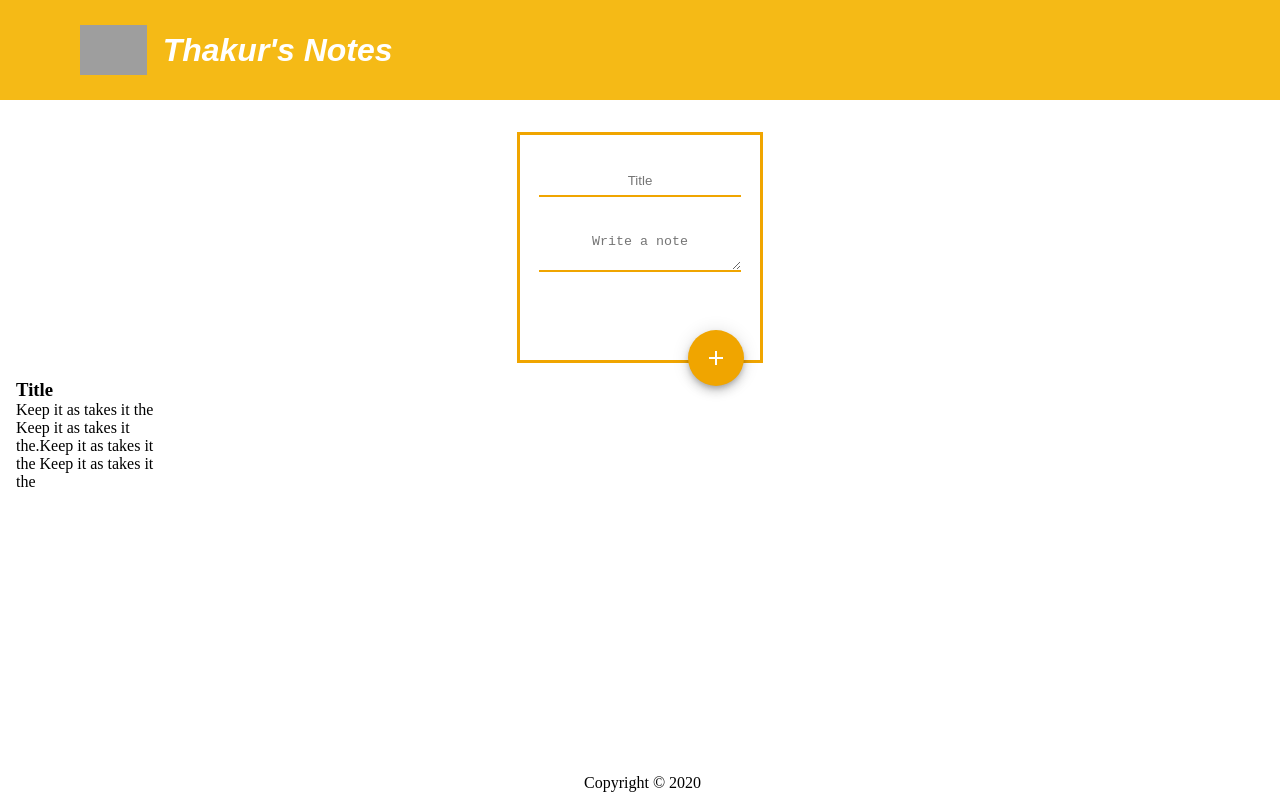
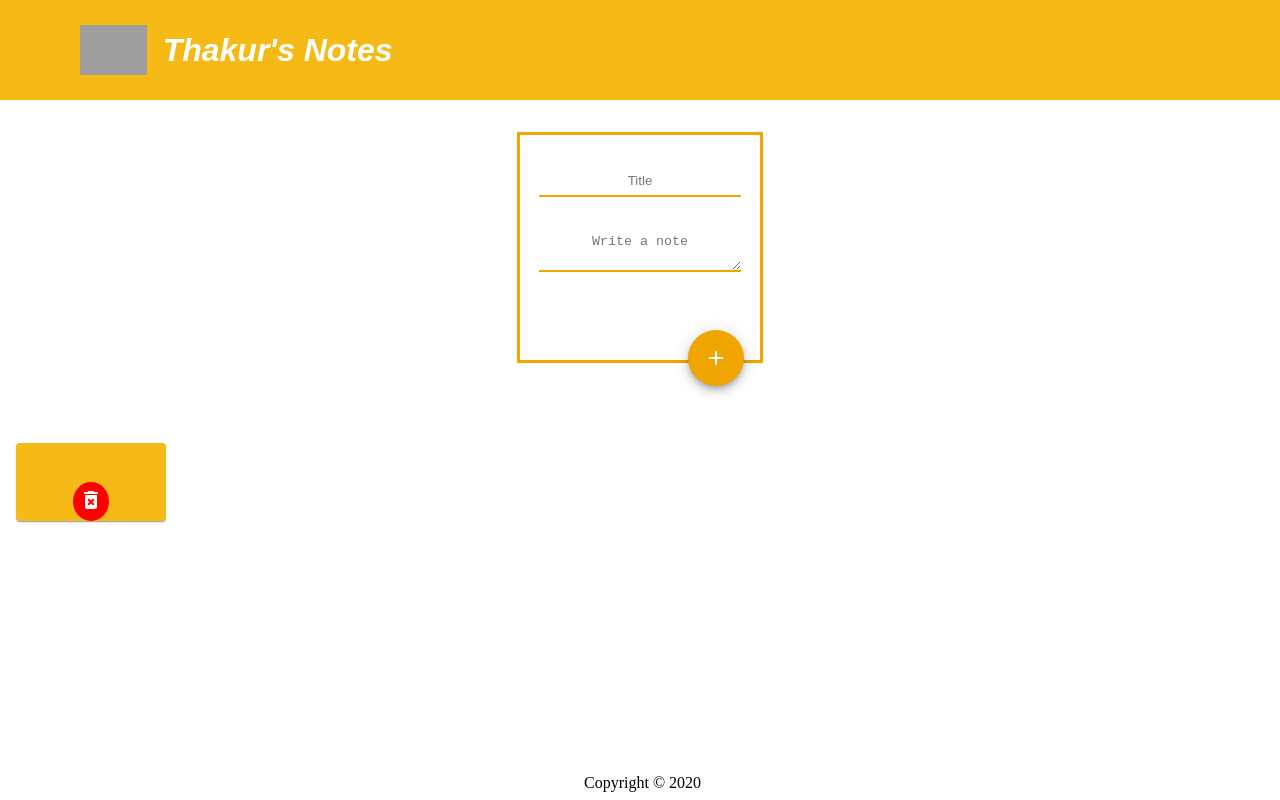
Before and after one commit to thakurakhilesh1998/GoogleKeepApp, a React (Create React App) app: page / in a window 1280 px wide. Both pictures are taken after a click on the button 715 px from the left and 357 px from the top of the page. Built offline with nearby package versions, Linux system fonts and the light colour scheme; grey boxes are pictures that could not be loaded.

Commit message:
new list created succss

```diff
--- a/src/App.js
+++ b/src/App.js
@@ -1,16 +1,34 @@
-import React from 'react';
+import React,{useState} from 'react';
 import './App.css';
 import Header from './Header';
 import Footer from './Footer';
 import CreateList from './CreateList';
 import {KeepList} from './KeepList';
 
+
 function App() {
+  const [list,setList]=useState([]);
+
+  const onCreateNote=(title)=>{
+    setList((pre)=>{
+            return(
+                [...pre,title]
+            );
+        });
+}
+
   return (
     <>
       <Header></Header>
-      <CreateList/>
-      <KeepList/>
+      <CreateList onClick={onCreateNote}/>
+
+      {
+
+        list.map((val,index)=>{
+        return <KeepList id={index} key={index} title={val.title} msg={val.msg}/>
+      })
+
+      }
       <Footer></Footer>
     </>
   );
--- a/src/CreateList.jsx
+++ b/src/CreateList.jsx
@@ -3,9 +3,9 @@ import './CreateList.css';
 import AddIcon from '@material-ui/icons/Add';
 import Fab from '@material-ui/core/Fab';
 
-const CreateList=()=>{
+
+const CreateList=(props)=>{
     const [title,setTitle]=useState({title:'',msg:''});
-    const [list,setList]=useState([]);
 
     const onInputTyped=(e)=>{
             let name=e.target.name;
@@ -22,19 +22,20 @@ const CreateList=()=>{
 
     const onButtonClicked=()=>
     {
-        setList((pre)=>{
-            return(
-                [...pre,title]
-            );
-        });
+        props.onClick(title);
+        setTitle(
+            {title:"",
+            msg:""
+        }
+        );
     }
 
     return(
         <>
          <div className="main_title">
                 <div className="createlist">
-                    <input type="text" placeholder="Title" className="title" name="title" onChange={onInputTyped}/><br/>
-                    <textarea placeholder="Write a note" rows="2" className="title" name="msg" onChange={onInputTyped}></textarea>
+                    <input type="text" placeholder="Title" className="title" name="title" value={title.title} onChange={onInputTyped}/><br/>
+                    <textarea placeholder="Write a note" rows="2" className="title" name="msg" value={title.msg} onChange={onInputTyped}></textarea>
                     <Fab id="btn-add" onClick={onButtonClicked}><AddIcon/></Fab>
                 </div>
             </div>
--- a/src/KeepList.css
+++ b/src/KeepList.css
@@ -1,8 +1,32 @@
+
 .list
 {
-    padding: 1rem;
+    margin: 5rem 1rem 1rem 1rem;
     width: 150px;
-    height: 120px;
-    display: flex;
-    flex-direction: column;
+    display: block;
+    background-color:#f5ba16!important;
+    color: white!important;
+    font-family: sans-serif;
+    box-sizing: border-box;
 }
+
+.del-btn
+{
+    display: block;
+    margin: auto auto;
+    border-radius: 50%;
+    padding: 0.4rem;
+    color: white;
+    border: none;
+    background-color: red;
+
+}
+
+.del-btn:focus{
+    outline: none;
+}
+.card-content p{
+    padding: 0.2rem;
+    font-size: 0.8rem;
+    text-align: justify;
+}
--- a/src/KeepList.jsx
+++ b/src/KeepList.jsx
@@ -1,15 +1,20 @@
 import React from 'react';
 import './KeepList.css';
+import DeleteForeverIcon from '@material-ui/icons/DeleteForever';
+import Card from '@material-ui/core/Card';
+import CardContent from '@material-ui/core/CardContent';
 
-const KeepList=()=>{
+const KeepList=(props)=>{
     return(
 
         <>
-            <div className="list">
-                <h3>Title</h3>
-                <p>Keep it as takes it the Keep it as takes it the.Keep it as takes it the
-                Keep it as takes it the</p>
-            </div>
+            <Card className="list">
+                <CardContent className="card-content">
+                    <h3>{props.title}</h3>
+                    <p> {props.msg}</p>
+                </CardContent>
+                    <button className="del-btn"><DeleteForeverIcon/></button>
+            </Card>
         </>
     );
 }
```
